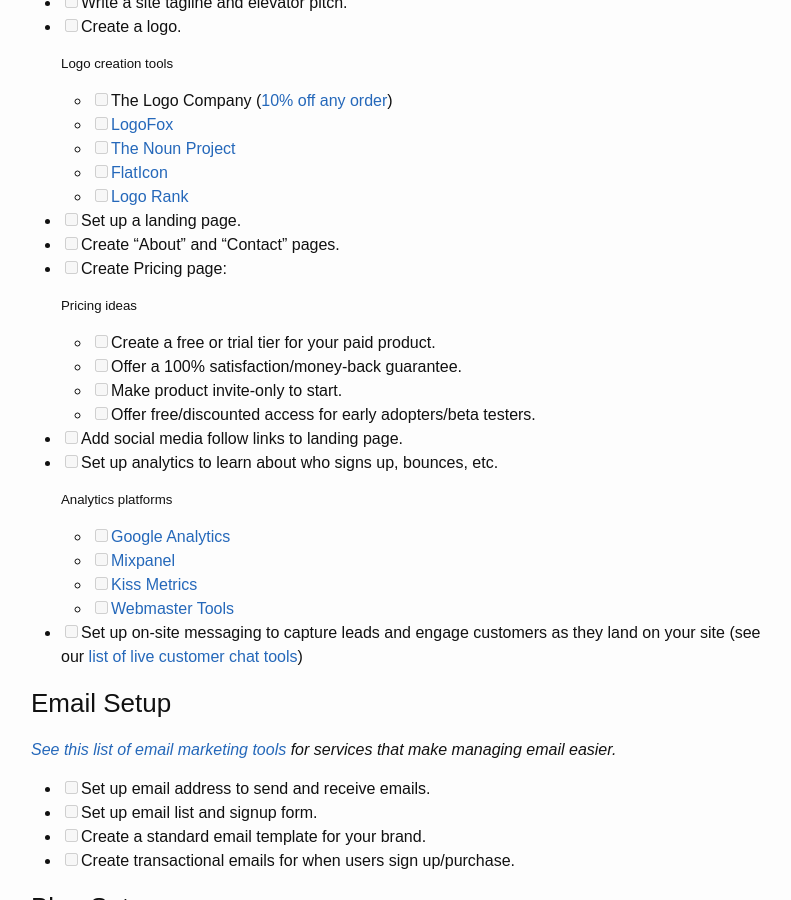
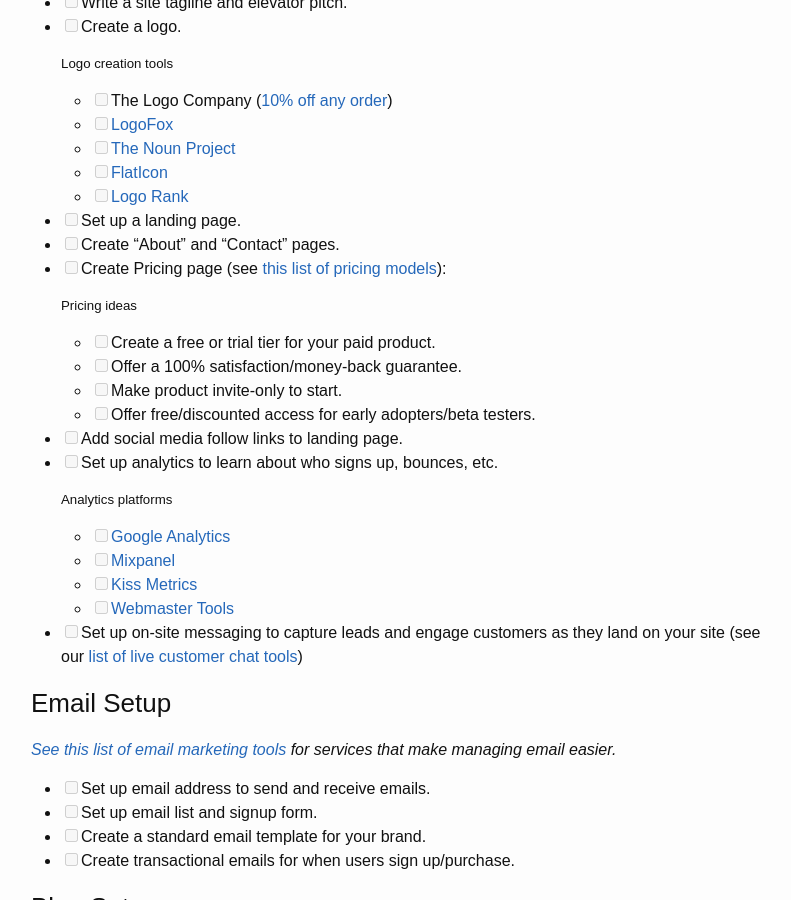
Before and after one commit to draftdev/startup-marketing-checklist, a Jekyll site: the page built from marketing-checklist.md, in a window 1280 px wide and 900 px high, scrolled down 1901 px. Shown: the whole window, without its empty margins (239-1030 px from the left). Built offline with Jekyll 4.4.1, drawn with Linux system fonts in a browser that asks for light colours; comment, search, counter and statistics services are not loaded.

Commit message:
Added link to pricing models document

```diff
--- a/marketing-checklist.md
+++ b/marketing-checklist.md
@@ -76,7 +76,7 @@
 
 - [ ] Set up a landing page.
 - [ ] Create "About" and "Contact" pages.
-- [ ] Create Pricing page:
+- [ ] Create Pricing page (see [this list of pricing models](https://taprun.com/methods/)):
 
   ##### Pricing ideas
   - [ ] Create a free or trial tier for your paid product.
```
